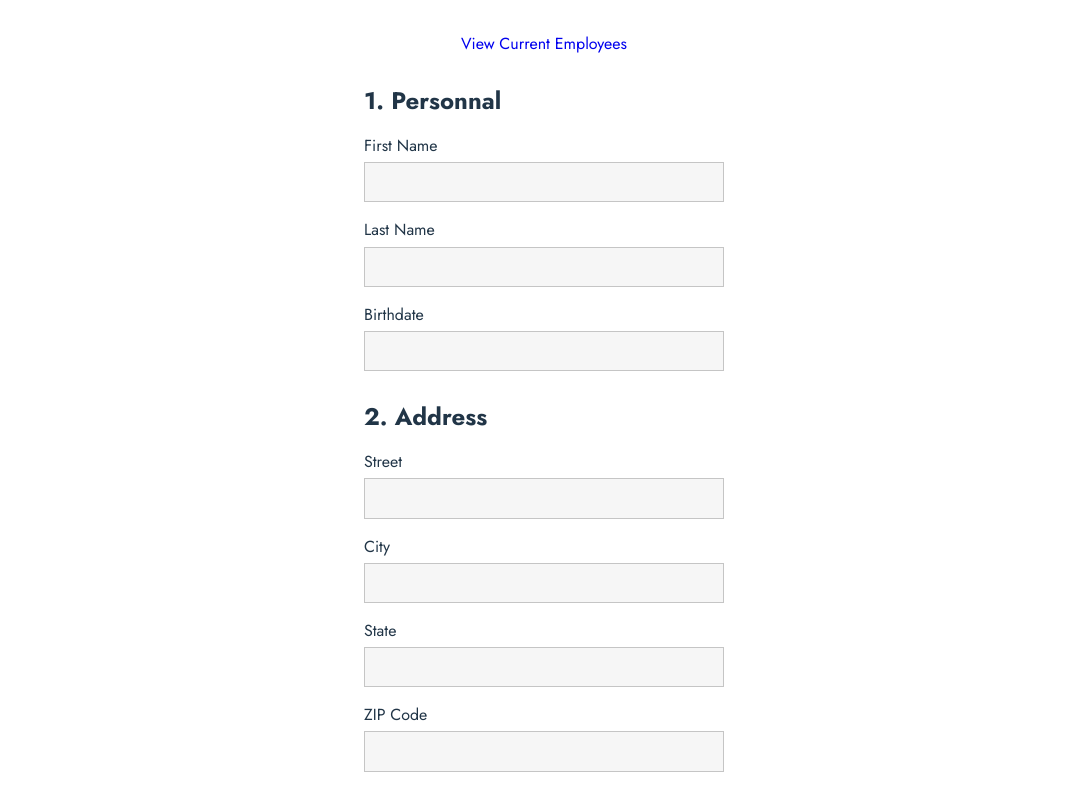
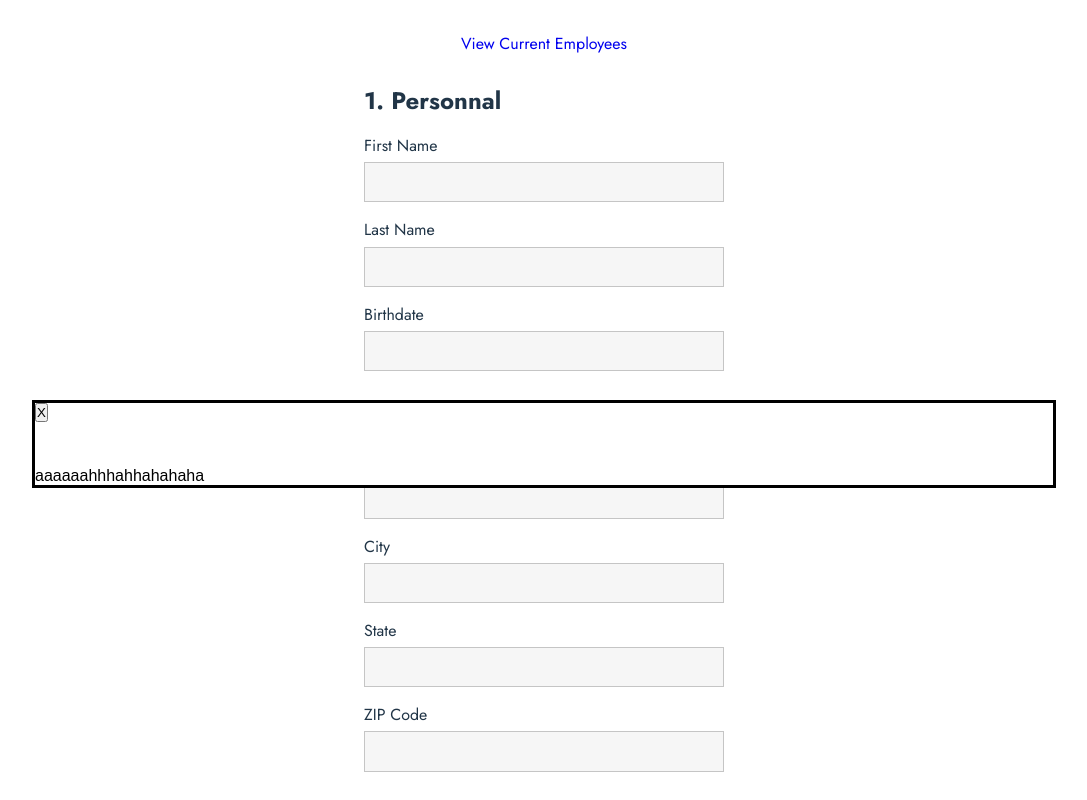
Before and after one commit to ask0ldd/P14-JQuery2ReactPluginsConversion, a React (Vite) app: page / in a window 1280 px wide. Shown: the top 800 px of the page, without its empty margins (96-1183 px from the left). Built offline with nearby package versions, Linux system fonts and the light colour scheme.

Commit message:
modal : open / close + content

```diff
--- a/src/App.tsx
+++ b/src/App.tsx
@@ -1,6 +1,7 @@
 import './App.css'
 import { Link } from 'react-router-dom'
 import CustomSelect from './components/CustomSelect/CustomSelect'
+import Modal from './components/Modal/Modal'
 
 function App() {
 
@@ -55,9 +56,19 @@ function App() {
         <input type="submit" value="Add this Employee"/>
 
       </form>
+      <Modal visible={true} modalContent={ModalContent}></Modal>
 
     </main>
   )
 }
 
+// Component that will be injected into the modal
+function ModalContent(){
+  return(
+    <>
+      aaaaaahhhahhahahaha
+    </>
+  )
+}
+
 export default App
--- /dev/null
+++ b/src/components/Modal/Modal.tsx
@@ -0,0 +1,30 @@
+import ModalHeader from "./ModalHeader"
+import { useRef, useEffect, useState, MutableRefObject } from "react"
+import './style/Modal.css'
+
+function Modal({visible, modalContent} : IProps){
+
+    // const modalRef = useRef<HTMLDialogElement>(null)
+    const [modalOpen, setModalOpen] = useState<boolean>(visible)
+
+    /*useEffect(() => {
+        if(showmodal && !modalRef.current?.open) return openModal()
+        if(!showmodal && modalRef.current?.open) return closeModal()
+    })*/
+
+    return (
+        modalOpen ?
+        <dialog>
+            <ModalHeader setModalOpen={setModalOpen}/>
+            {modalContent()}
+        </dialog>
+        : <></>
+    )
+}
+
+export default Modal
+
+interface IProps{
+    visible : boolean
+    modalContent : () => JSX.Element
+}
--- /dev/null
+++ b/src/components/Modal/ModalHeader.tsx
@@ -0,0 +1,16 @@
+import './style/ModalHeader.css'
+
+function ModalHeader({setModalOpen} : IProps){
+
+    return (
+        <div className='header-container'>
+            <button onClick={() =>setModalOpen(false)} id="close" aria-label="close">X</button>
+        </div>
+    )
+}
+
+export default ModalHeader
+
+interface IProps{
+    setModalOpen : (bool : boolean) => void
+}
--- /dev/null
+++ b/src/components/Modal/style/Modal.css
@@ -0,0 +1,16 @@
+dialog {
+  top: 50%;
+  left: 0;
+  position: absolute;
+  margin: auto;
+  width: 80%;
+  max-height: 80%;
+  display: flex;
+  flex-direction: column;
+}
+
+dialog::backdrop {
+  background: rgba(0, 0, 0, 0.6);
+  height: 100vh;
+  width: 100vw;
+}
--- /dev/null
+++ b/src/components/Modal/style/ModalHeader.css
@@ -0,0 +1,4 @@
+.header-container {
+  width: 100%;
+  height: 4rem;
+}
```
Also changed, not shown: src/components/CustomSelect/hooks/useKeyboardHandler.tsx (+3 -4 lines).
